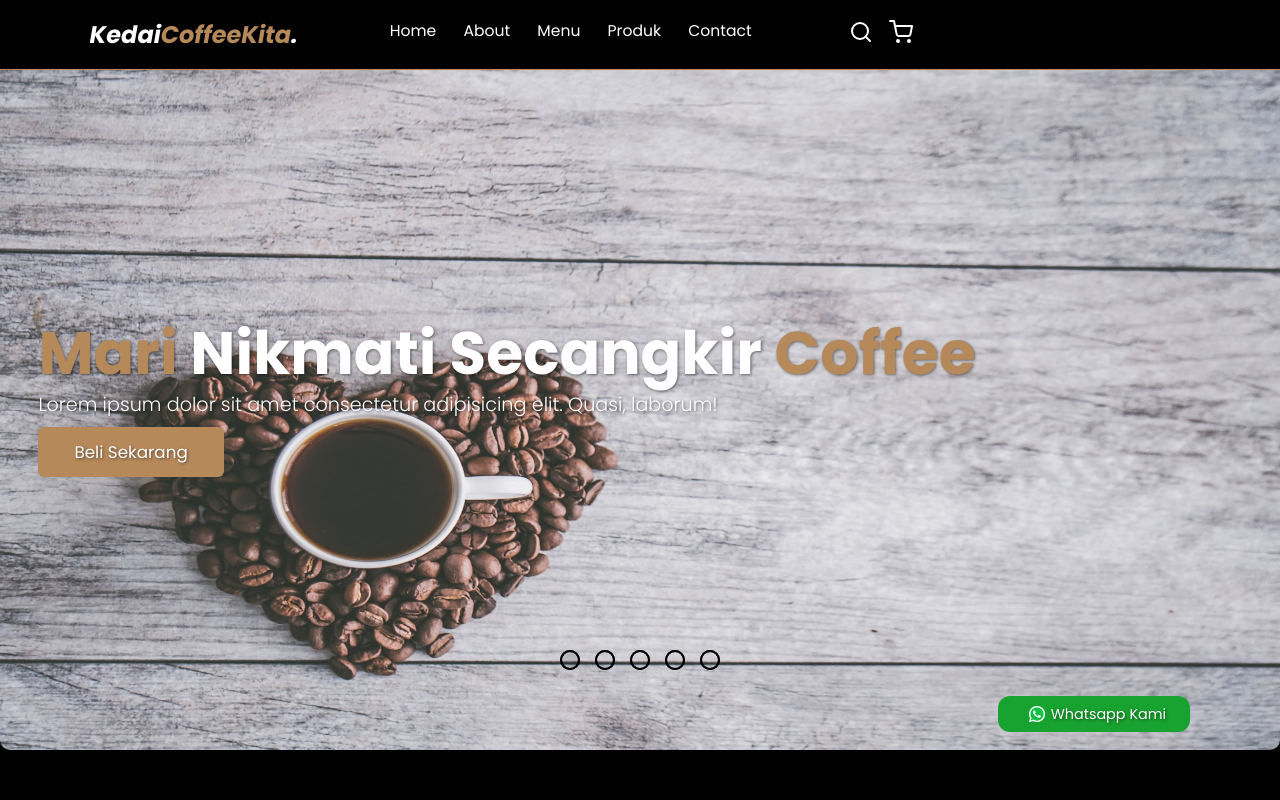
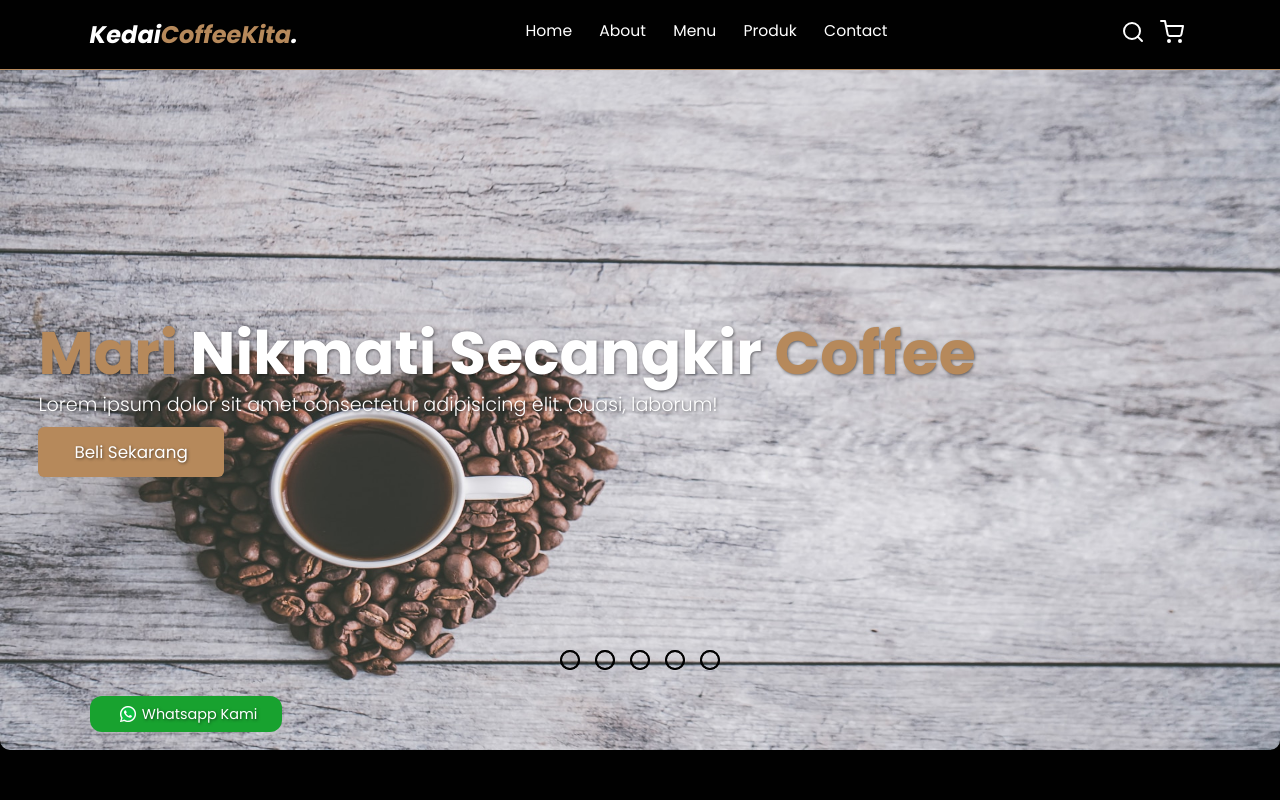
Before and after one commit to aburijaldev/kedaicoffee, a plain HTML site: page index.html in a window 1280 px wide. Shown: the top 800 px of the page. Drawn offline with nearby package versions, Linux system fonts and the light colour scheme.

Commit message:
mengubah wa plugin

```diff
--- a/css/style.css
+++ b/css/style.css
@@ -144,6 +144,7 @@ body {
   width: 16rem;
   background-color: #18a22f;
   border-radius: 1rem;
+  position: fixed;
   margin-bottom: -170vh;
 }
 .navbar .widget a {
--- a/index.html
+++ b/index.html
@@ -21,6 +21,14 @@
   <body>
     <!-- Navbar start-->
     <nav class="navbar">
+      <div class="widget">
+        <a
+          href="https://api.whatsapp.com/send?phone=6285607604405 & text=Hallo%20Admin...!"
+          class="whatsapp"
+        >
+          <img src="img/wa.png" alt="" class="icon-wa" />Whatsapp Kami</a
+        >
+      </div>
       <a href="#" class="navbar-logo">Kedai<span>CoffeeKita</span>.</a>
       <div class="navbar-nav">
         <a href="#">Home</a>
@@ -70,13 +78,6 @@
         </div>
       </div>
       <!-- Shopping cart end -->
-      <div class="widget">
-        <a
-          href="https://api.whatsapp.com/send?phone=6285607604405 & text=Hallo%20Admin...!"
-          class="whatsapp">
-          <img src="img/wa.png" alt="" class="icon-wa" />Whatsapp Kami</a
-        >
-      </div>
     </nav>
     <!-- Navbar end -->
 
```
